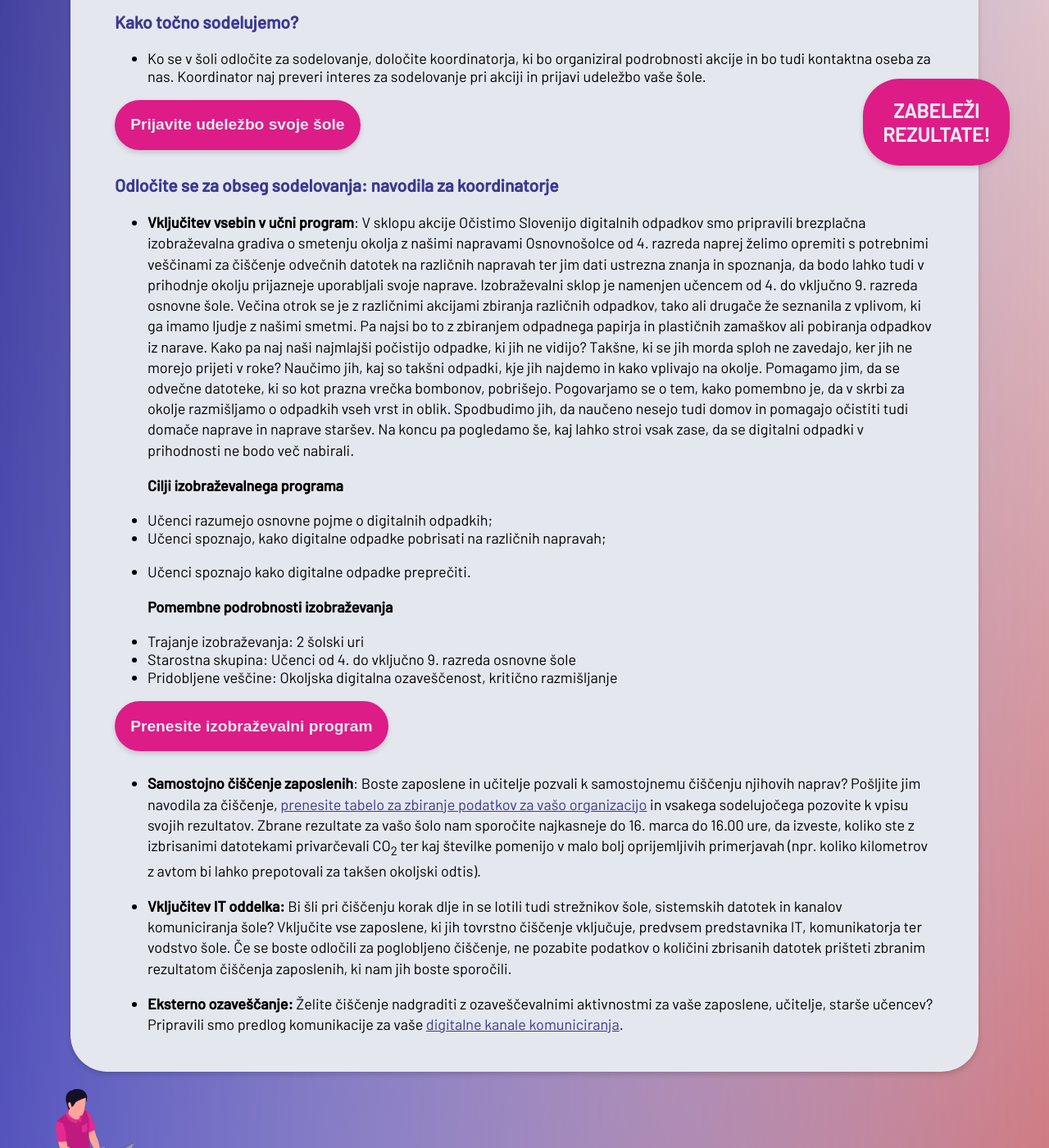
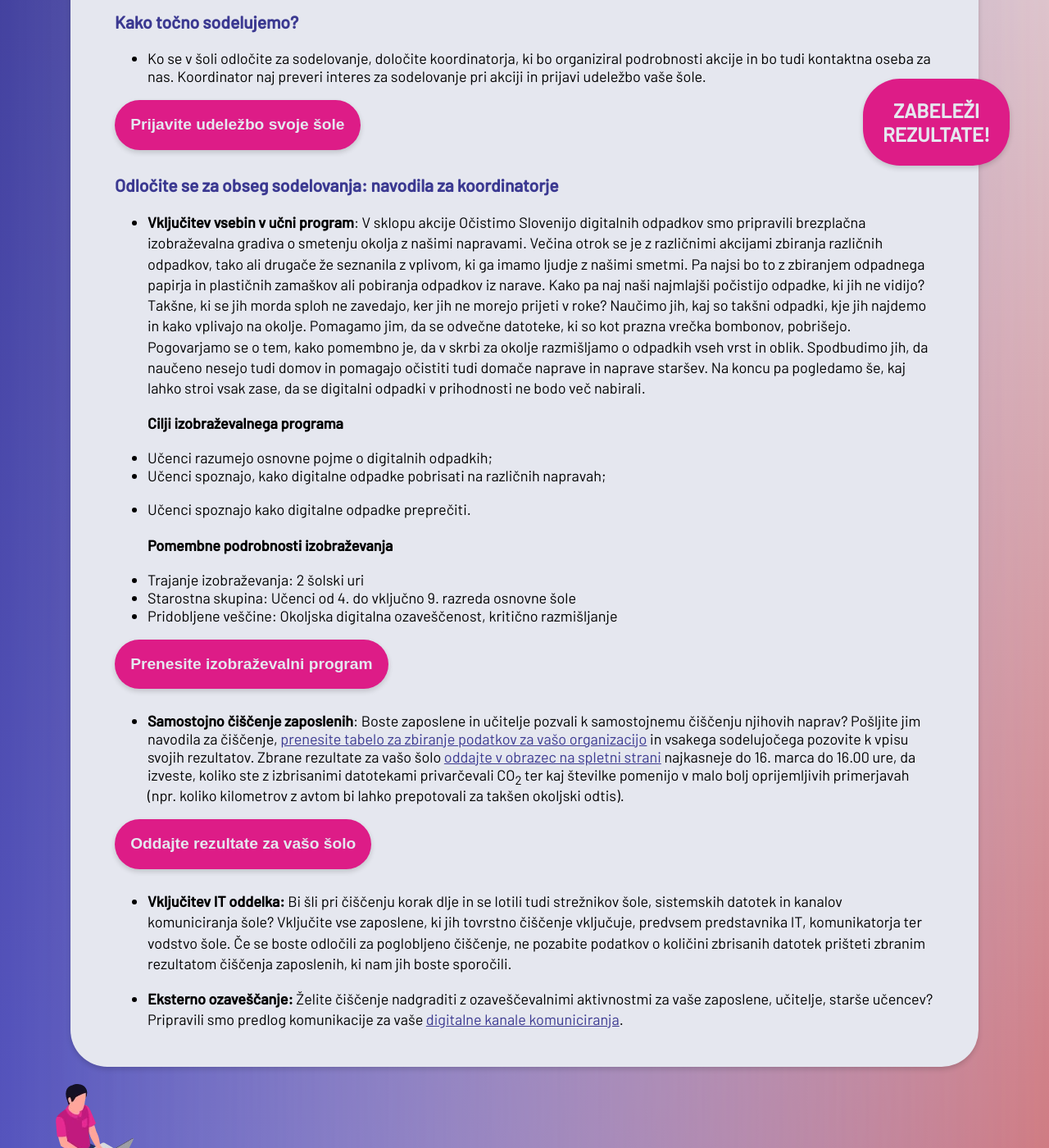
Before and after one commit to ewba/dcd-si, a Jekyll site: the page built from sola.md, in a window 1280 px wide and 1400 px high, scrolled down 673 px. Shown: the whole window at 82% size. Built offline with Jekyll 4.4.1, drawn with Linux system fonts in a browser that asks for light colours.

Commit message:
Update sola.md

```diff
--- a/sola.md
+++ b/sola.md
@@ -17,7 +17,7 @@ Ker je to enostaven ukrep, s katerim lahko okrepite svoja trajnostna prizadevanj
 </button>
 
 ### Odločite se za obseg sodelovanja: navodila za koordinatorje
-- **Vključitev vsebin v učni program**: V sklopu akcije Očistimo Slovenijo digitalnih odpadkov smo pripravili brezplačna izobraževalna gradiva o smetenju okolja z našimi napravami Osnovnošolce od 4. razreda naprej želimo opremiti s potrebnimi veščinami za čiščenje odvečnih datotek na različnih napravah ter jim dati ustrezna znanja in spoznanja, da bodo lahko tudi v prihodnje okolju prijazneje uporabljali svoje naprave. Izobraževalni sklop je namenjen učencem od 4. do vključno 9. razreda osnovne šole. Večina otrok se je z različnimi akcijami zbiranja različnih odpadkov, tako ali drugače že seznanila z vplivom, ki ga imamo ljudje z našimi smetmi. Pa najsi bo to z zbiranjem odpadnega papirja in plastičnih zamaškov ali pobiranja odpadkov iz narave. Kako pa naj naši najmlajši počistijo odpadke, ki jih ne vidijo? Takšne, ki se jih morda sploh ne zavedajo, ker jih ne morejo prijeti v roke? Naučimo jih, kaj so takšni odpadki, kje jih najdemo in kako vplivajo na okolje. Pomagamo jim, da se odvečne datoteke, ki so kot prazna vrečka bombonov, pobrišejo. Pogovarjamo se o tem, kako pomembno je, da v skrbi za okolje razmišljamo o odpadkih vseh vrst in oblik. Spodbudimo jih, da naučeno nesejo tudi domov in pomagajo očistiti tudi domače naprave in naprave staršev. Na koncu pa pogledamo še, kaj lahko stroi vsak zase, da se digitalni odpadki v prihodnosti ne bodo več nabirali.
+- **Vključitev vsebin v učni program**: V sklopu akcije Očistimo Slovenijo digitalnih odpadkov smo pripravili brezplačna izobraževalna gradiva o smetenju okolja z našimi napravami. Večina otrok se je z različnimi akcijami zbiranja različnih odpadkov, tako ali drugače že seznanila z vplivom, ki ga imamo ljudje z našimi smetmi. Pa najsi bo to z zbiranjem odpadnega papirja in plastičnih zamaškov ali pobiranja odpadkov iz narave. Kako pa naj naši najmlajši počistijo odpadke, ki jih ne vidijo? Takšne, ki se jih morda sploh ne zavedajo, ker jih ne morejo prijeti v roke? Naučimo jih, kaj so takšni odpadki, kje jih najdemo in kako vplivajo na okolje. Pomagamo jim, da se odvečne datoteke, ki so kot prazna vrečka bombonov, pobrišejo. Pogovarjamo se o tem, kako pomembno je, da v skrbi za okolje razmišljamo o odpadkih vseh vrst in oblik. Spodbudimo jih, da naučeno nesejo tudi domov in pomagajo očistiti tudi domače naprave in naprave staršev. Na koncu pa pogledamo še, kaj lahko stroi vsak zase, da se digitalni odpadki v prihodnosti ne bodo več nabirali.
 
   **Cilji izobraževalnega programa**
 - Učenci razumejo osnovne pojme o digitalnih odpadkih;
@@ -33,7 +33,11 @@ Ker je to enostaven ukrep, s katerim lahko okrepite svoja trajnostna prizadevanj
 		<a href="https://docs.google.com/forms/d/e/1FAIpQLSfiXjBaKTUFIcxyFzyItF_W5thrnq_cFoCVBJF72FZeEIkLiQ/viewform">Prenesite izobraževalni program</a>
 </button>
 
-- **Samostojno čiščenje zaposlenih**: Boste zaposlene in učitelje pozvali k samostojnemu čiščenju njihovih naprav? Pošljite jim navodila za čiščenje, [prenesite tabelo za zbiranje podatkov za vašo organizacijo](https://docs.google.com/spreadsheets/d/1QiAlI4AaGp24_rOKqpIe1AJVLWCjUqn0M_M3Ng7uquY/edit#gid=0) in vsakega sodelujočega pozovite k vpisu svojih rezultatov. Zbrane rezultate za vašo šolo nam sporočite najkasneje do 16. marca do 16.00 ure, da izveste, koliko ste z izbrisanimi  datotekami privarčevali  CO<sub>2</sub> ter kaj številke pomenijo v malo bolj oprijemljivih primerjavah (npr. koliko kilometrov z avtom bi lahko prepotovali za takšen okoljski odtis).
+- **Samostojno čiščenje zaposlenih**: Boste zaposlene in učitelje pozvali k samostojnemu čiščenju njihovih naprav? Pošljite jim navodila za čiščenje, [prenesite tabelo za zbiranje podatkov za vašo organizacijo](https://docs.google.com/spreadsheets/d/1QiAlI4AaGp24_rOKqpIe1AJVLWCjUqn0M_M3Ng7uquY/edit#gid=0) in vsakega sodelujočega pozovite k vpisu svojih rezultatov. Zbrane rezultate za vašo šolo [oddajte v obrazec na spletni strani]({{ site.submitURL }}) najkasneje do 16. marca do 16.00 ure, da izveste, koliko ste z izbrisanimi  datotekami privarčevali  CO<sub>2</sub> ter kaj številke pomenijo v malo bolj oprijemljivih primerjavah (npr. koliko kilometrov z avtom bi lahko prepotovali za takšen okoljski odtis).
+
+<button>
+		<a href="{{ site.submitURL }}">Oddajte rezultate za vašo šolo</a>
+</button>
 
 - **Vključitev IT oddelka:** Bi šli pri čiščenju korak dlje in se lotili tudi strežnikov šole, sistemskih datotek in kanalov komuniciranja šole? Vključite vse zaposlene, ki jih tovrstno čiščenje vključuje, predvsem predstavnika IT, komunikatorja ter vodstvo šole. Če se boste odločili za poglobljeno čiščenje, ne pozabite podatkov o količini zbrisanih datotek prišteti zbranim rezultatom čiščenja zaposlenih, ki nam jih boste sporočili.
 
```
